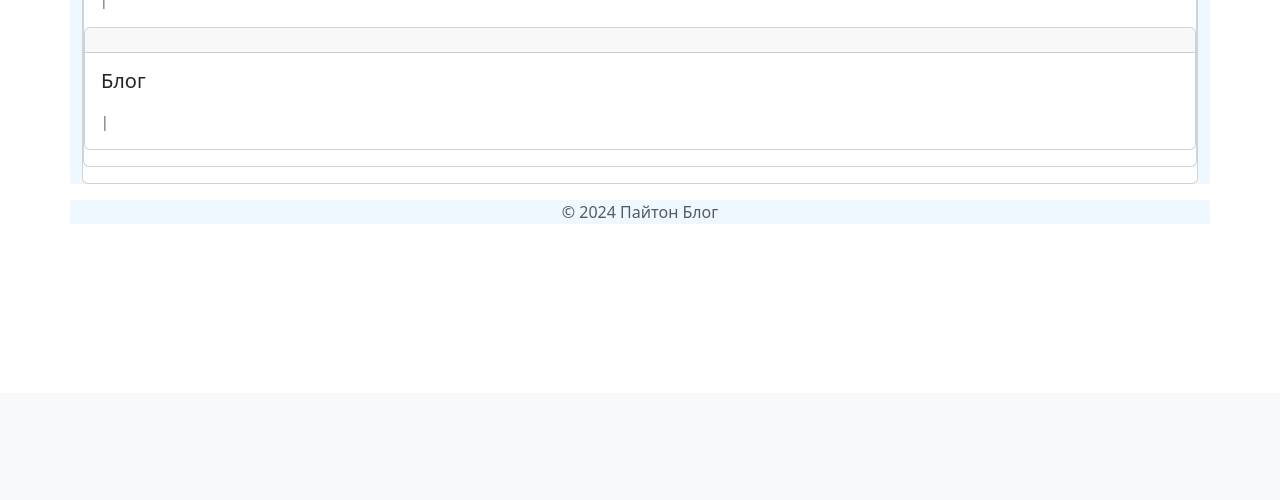
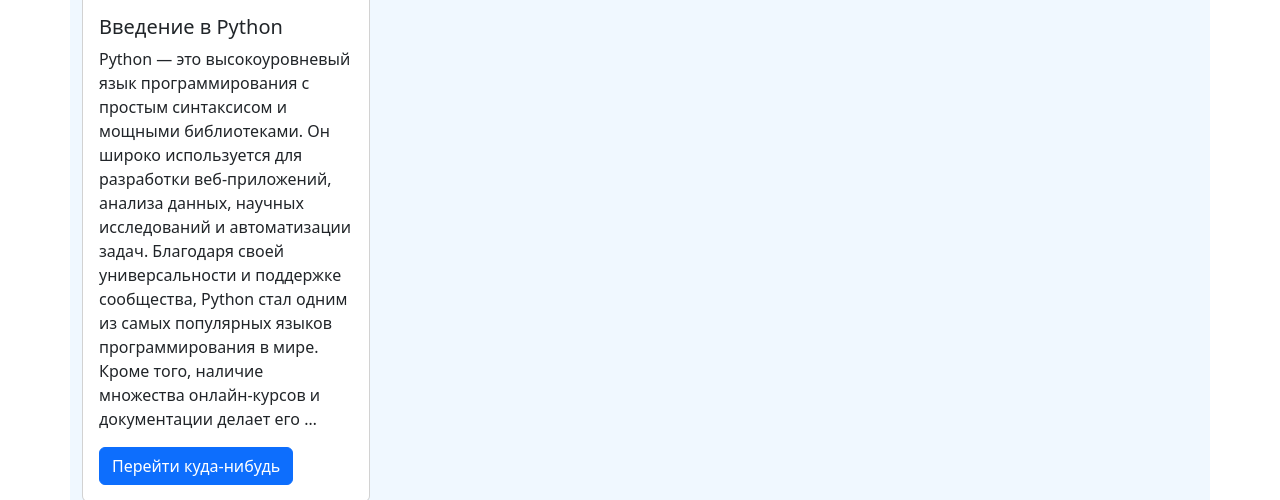
Before and after one commit to VladimirMonin/django_315, a Django app: page /blog/ in a window 1280 px wide. Shown: the part 407-907 px from the top of the page. Before the commit the page ends 625 px from the top, so only its background shows below. Run offline with Django 5.2, Linux system fonts and the light colour scheme.

Commit message:
lesson_52: закончил с шаблонами

```diff
--- a/python_blog/templates/includes/post_preview.html
+++ b/python_blog/templates/includes/post_preview.html
@@ -1,27 +1,36 @@
 {% comment %} Представляет собой краткое
-отображение постав в BS5
+отображение постов в каталоге постов
 
-Переменные:
-category
-tags
-slug
-title
-text
-author
-published_date
+отрисовывается в цикле for post in posts
+
+Пример поста
+
+{
+        "category": "Python",
+        "tags": ["основы", "синтаксис", "советы"],
+        "slug": "introduction-to-python",
+        "title": "Введение в Python",
+        "text": ("Python — это высокоуровневый язык программирования с простым синтаксисом и мощными библиотеками. "
+                 "Он широко используется для разработки веб-приложений, анализа данных, научных исследований и автоматизации задач. "
+                 "Благодаря своей универсальности и поддержке сообщества, Python стал одним из самых популярных языков программирования в мире. "
+                 "Кроме того, наличие множества онлайн-курсов и документации делает его отличным выбором для начинающих. "
+                 "В этой статье мы рассмотрим основные концепции и примеры использования Python."),
+        "author": "Иван Петров",
+        "published_date": "2024-06-25",
+        "comments": [
+            {"author": "Алексей Смирнов", "text": "Отличная статья для новичков!", "date": "2024-06-26"},
+            {"author": "Мария Иванова", "text": "Python действительно лучший выбор для начинающих.", "date": "2024-06-27"}
+        ]
+    }
+
 {% endcomment %}
 
 
-<div>
-    <div class="card mb-3">
-        <div class="card-header">
-            <h5>{{ category }}</h5>
-        </div>
-        <div class="card-body">
-            <h5 class="card-title">{{ title }}</h5>
-            <p class="card-text">{{ text }}</p>
-            <p class="card-text"><small class="text-muted">{{ author }} | {{ published_date }}</small></p>
-
-
-
-</div>
+<div class="card" style="width: 18rem;">
+    <img src="..." class="card-img-top" alt="...">
+    <div class="card-body">
+      <h5 class="card-title">{{ post.title }}</h5>
+      <p class="card-text"> {{ post.text|truncatewords:50 }}</p>
+      <a href="#" class="btn btn-primary">Перейти куда-нибудь</a>
+    </div>
+  </div>
--- a/templates/base.html
+++ b/templates/base.html
@@ -8,8 +8,9 @@
         {% block title %}Пайтон Блог{% endblock %}
         {% comment %} Вариант 2 - сделать дефолтное значение через фильтры + переменная {% endcomment %}
         {% comment %} {{ page_title | default('Пайтон Блог') }} {% endcomment %}
-        {% block head %}{% endblock %}
+
     </title>
+    {% block head %}{% endblock %}
     <link
         href="https://cdn.jsdelivr.net/npm/bootstrap@5.3.3/dist/css/bootstrap.min.css"
         rel="stylesheet"
--- a/templates/includes/nav.html
+++ b/templates/includes/nav.html
@@ -4,7 +4,7 @@ page_alias - переменная, которая содержит алиас т
 Нужно передать это значение через контекст в шаблон!!!
 {% endcomment %}
 
-<nav class="navbar navbar-expand-lg navbar-light bg-light">
+<nav class="navbar navbar-expand-lg bg-body-tertiary">
     <div class="container-fluid">
       <a class="navbar-brand" href="#">ЛОГОТИП</a>
       <button class="navbar-toggler" type="button" data-bs-toggle="collapse" data-bs-target="#navbarNavAltMarkup" aria-controls="navbarNavAltMarkup" aria-expanded="false" aria-label="Переключатель навигации">
@@ -13,8 +13,14 @@ page_alias - переменная, которая содержит алиас т
       <div class="collapse navbar-collapse" id="navbarNavAltMarkup">
         <div class="navbar-nav">
           {% for item in menu %}
-            <a class="nav-link {% if item.alias == page_alias %} active {% endif %}" href="{% url item.alias %}">{{ item.name }}</a>
-          {% endfor %}
+          <li class="nav-item">
+            <a class="nav-link
+            {% if item.alias == page_alias %}
+            active
+            {% endif %}"
+            href="{% url item.alias %}">{{ item.name }}</a>
+          </li>
+            {% endfor %}
         </div>
       </div>
     </div>
```
